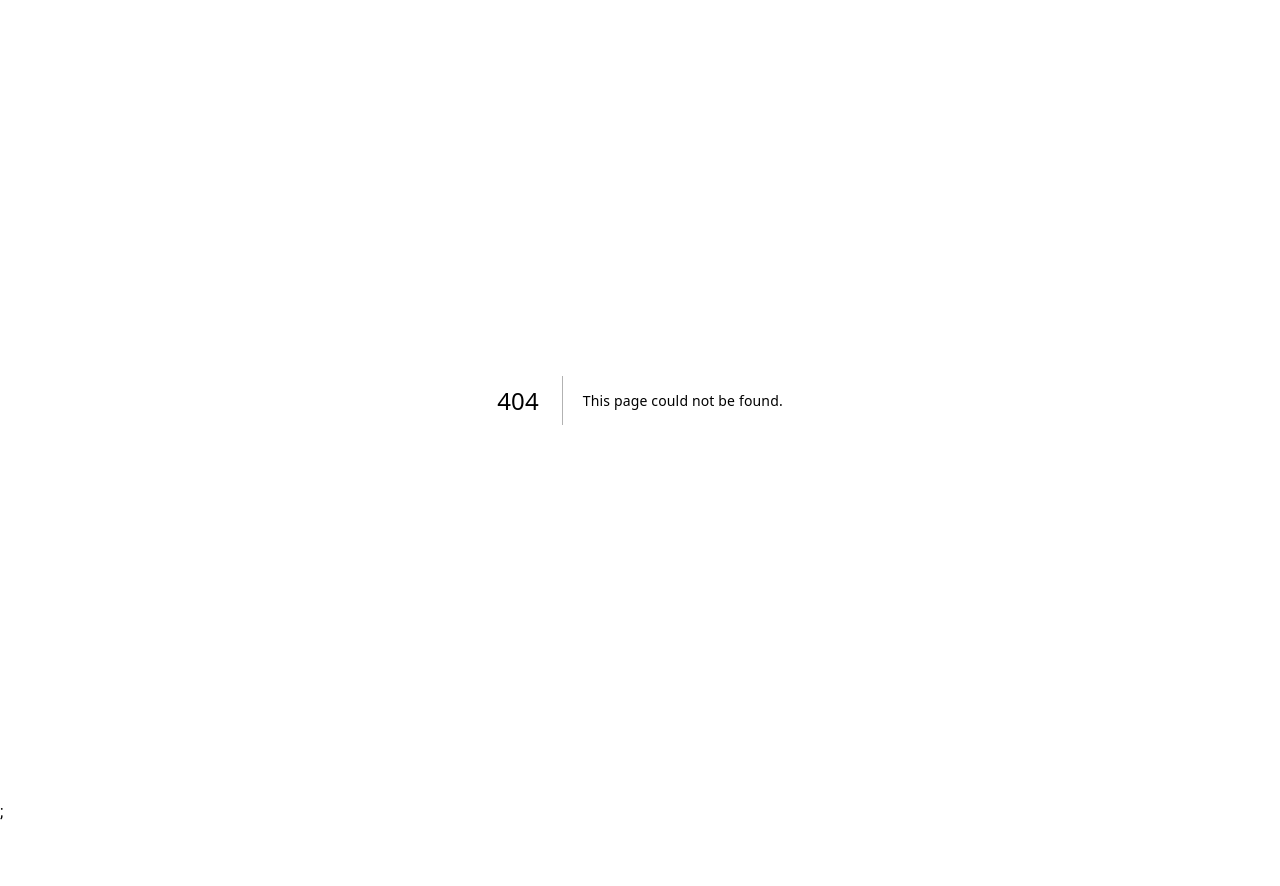
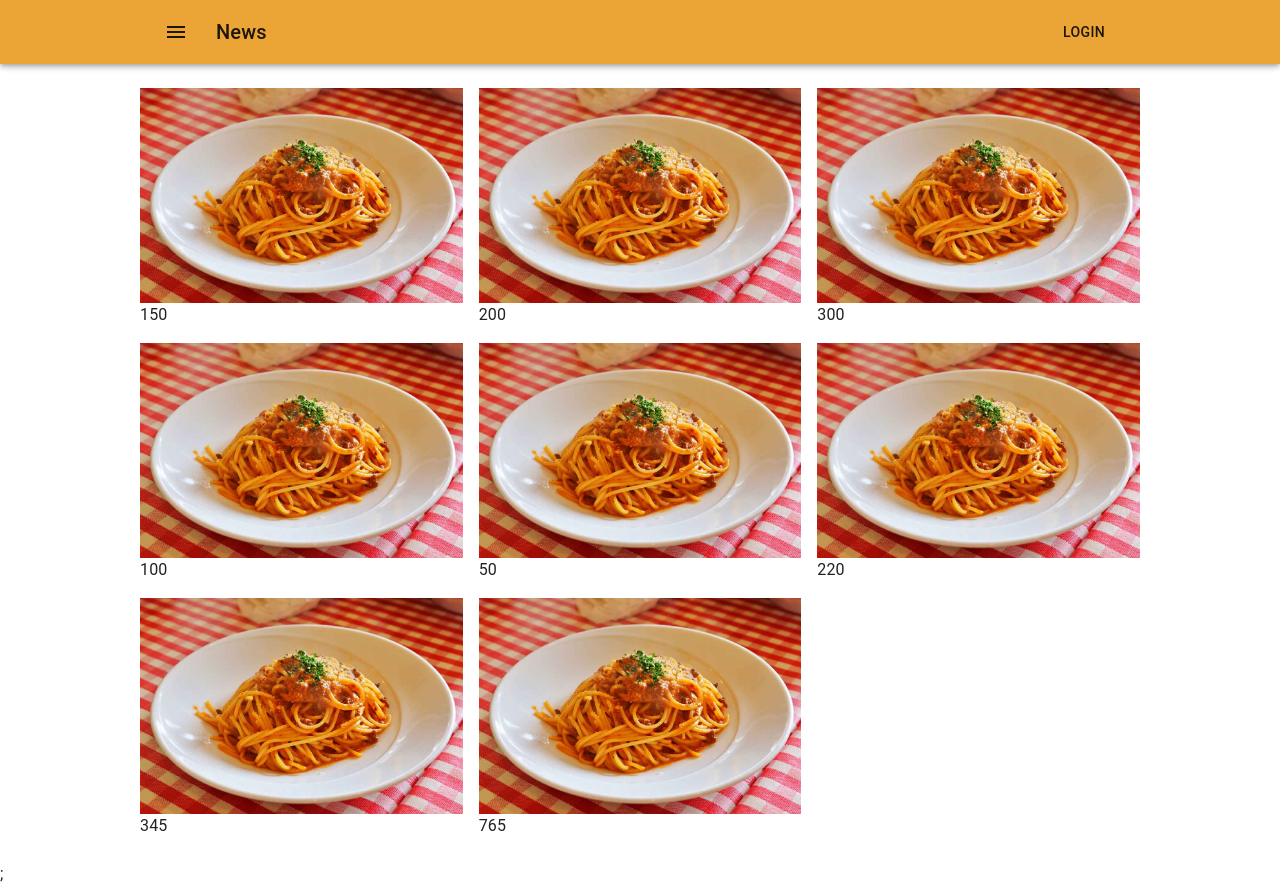
Before and after one commit to shou1027/cookma, a Next.js app: page /recipe in a window 1280 px wide. Before the commit this address had no page. Before the commit the page ends 824 px from the top, so only its background shows below. Built offline with nearby package versions, Linux system fonts and the light colour scheme.

Commit message:
レシピ一覧ページ追加

```diff
--- /dev/null
+++ b/data/dammyRecipes.ts
@@ -0,0 +1,42 @@
+export const dammyRecipes = [
+  {
+    id: 1,
+    imagePath: '/pasta.jpg',
+    calorie: 150,
+  },
+  {
+    id: 2,
+    imagePath: '/pasta.jpg',
+    calorie: 200,
+  },
+  {
+    id: 3,
+    imagePath: '/pasta.jpg',
+    calorie: 300,
+  },
+  {
+    id: 4,
+    imagePath: '/pasta.jpg',
+    calorie: 100,
+  },
+  {
+    id: 5,
+    imagePath: '/pasta.jpg',
+    calorie: 50,
+  },
+  {
+    id: 6,
+    imagePath: '/pasta.jpg',
+    calorie: 220,
+  },
+  {
+    id: 7,
+    imagePath: '/pasta.jpg',
+    calorie: 345,
+  },
+  {
+    id: 8,
+    imagePath: '/pasta.jpg',
+    calorie: 765,
+  },
+];
--- a/pages/index.tsx
+++ b/pages/index.tsx
@@ -1,3 +1,6 @@
+import { Header } from '@/components/organism/Header';
+import { MainTemplate } from '@/components/templates/MainTemplate';
+import { Delete, Settings, VolumeDown, VolumeUp } from '@mui/icons-material';
 import {
   Button,
   LinearProgress,
@@ -7,15 +10,16 @@ import {
   Typography,
 } from '@mui/material';
 import { useState } from 'react';
-import { Delete, Settings, VolumeDown, VolumeUp } from '@mui/icons-material';
-import { Link } from '@/components/atoms/Link';
 import { PolarAngleAxis, PolarGrid, Radar, RadarChart } from 'recharts';
 
 export default function Home() {
   const [slider, setSlider] = useState(0);
 
   return (
-    <div>
+    <MainTemplate
+      headerElement={<Header />}
+      mainElement={
+        <>
           <TextField label="outlined" variant="outlined" type="number" />
           <Stack
             spacing={10}
@@ -119,6 +123,8 @@ export default function Home() {
               fillOpacity={0.5}
             />
           </RadarChart>
-    </div>
+        </>
+      }
+    />
   );
 }
--- /dev/null
+++ b/pages/recipe/index.tsx
@@ -0,0 +1,30 @@
+import { Header } from '@/components/organism/Header';
+import { MainTemplate } from '@/components/templates/MainTemplate';
+import { dammyRecipes } from '@/data/dammyRecipes';
+import { Grid, Typography } from '@mui/material';
+import Image from 'next/image';
+
+const Recipe = () => {
+  return (
+    <MainTemplate
+      headerElement={<Header />}
+      mainElement={
+        <Grid container spacing={2} component="ul">
+          {dammyRecipes.map((dammyRecipe) => (
+            <Grid item xs={4} component="li" key={dammyRecipe.id}>
+              <Image
+                src={dammyRecipe.imagePath}
+                alt=""
+                width={1000}
+                height={1000}
+              />
+              <Typography variant="body1">{dammyRecipe.calorie}</Typography>
+            </Grid>
+          ))}
+        </Grid>
+      }
+    />
+  );
+};
+
+export default Recipe;
--- a/styles/globals.css
+++ b/styles/globals.css
@@ -31,3 +31,7 @@ body {
     text-wrap: balance;
   }
 } */
+
+body {
+  background: #eee;
+}
```
Also changed, not shown: types/tailwindcss/Gaps.ts (deleted, +0 -15 lines), public/pasta.jpg (added). Lines whose indentation alone changed are shown as unchanged.
